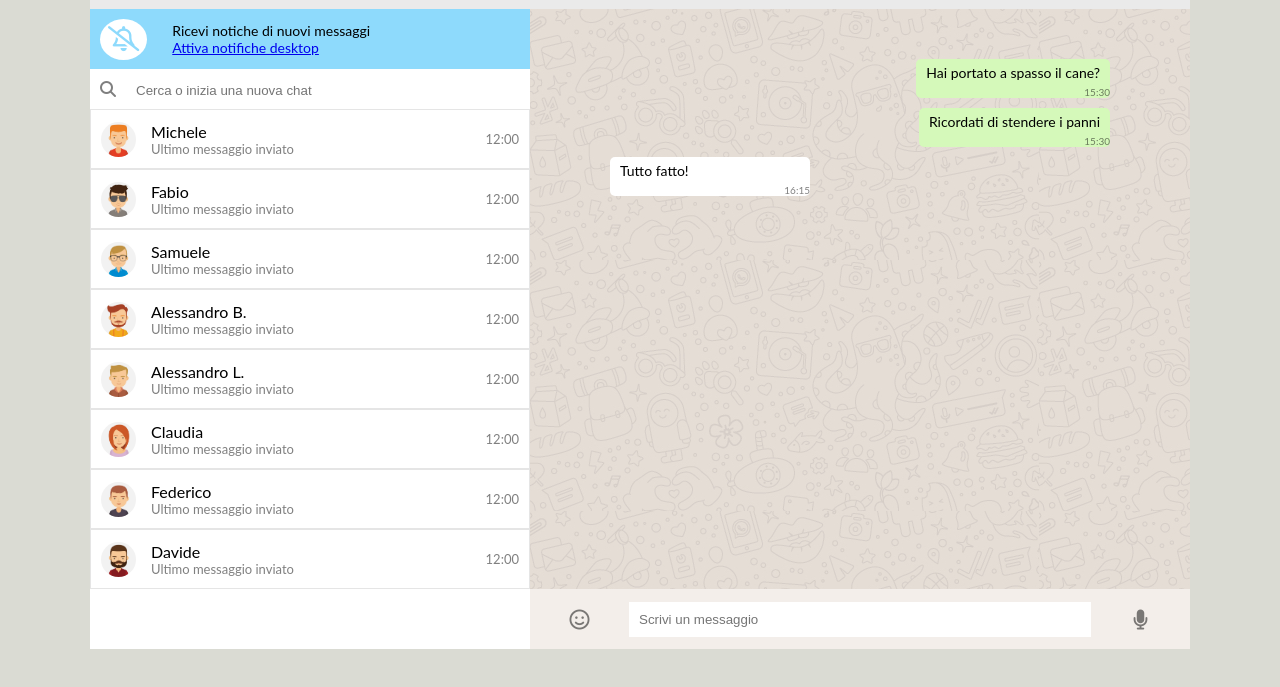
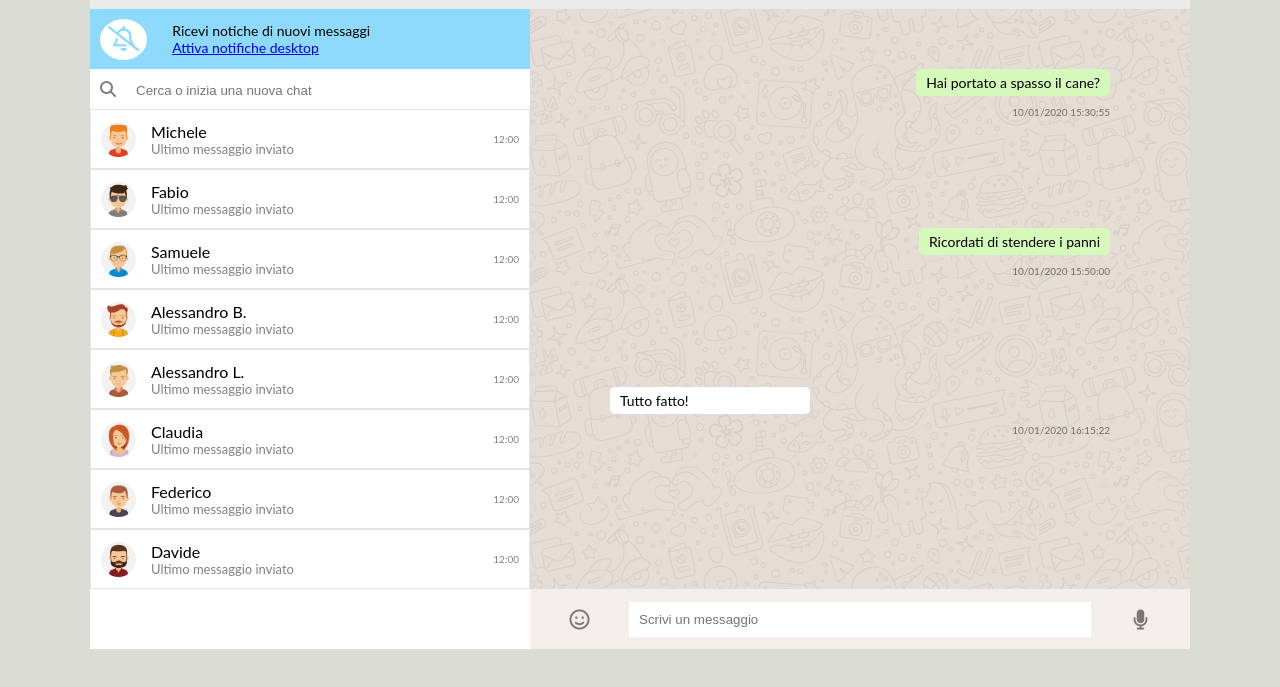
Before and after one commit to DanieleChecchin/vue-boolzapp, a plain HTML site: page index.html in a window 1280 px wide. Shown: the part 81-768 px from the top of the page. Drawn offline with nearby package versions, Linux system fonts and the light colour scheme.

Commit message:
MILESTONE 2 COMPLETATA

```diff
--- a/index.html
+++ b/index.html
@@ -63,7 +63,7 @@
 
                         <!--Chat-->
                         <ul class="chat">
-                            <li v-for="(contact, index) in contacts" class="flex">
+                            <li v-for="(contact, index) in contacts" class="flex" @click="changeContact(index)">
                                 <div class="leftChat flex">
                                     <img :src="contact.avatar" alt="Immagine del profilo">
                                     <div class="details">
@@ -76,8 +76,6 @@
                                 </div>
                             </li>
                         </ul>
-
-
                     </main>
                 </div>
 
@@ -87,9 +85,9 @@
                     <!--Header dei messaggi-->
                     <header class="headerMessages flex">
                         <div class="leftBarMessages flex">
-                            <img src="img/avatar_1.png" alt="Michele">
+                            <img :src="contacts[activeIndex].avatar" alt="Michele">
                             <div class="details">
-                                <div class="hisname">Michele</div>
+                                <div class="hisname"> {{ contacts[activeIndex].name }} </div>
                                 <div class="access">Ultimo accesso oggi alle 12:00</div>
                             </div>
                         </div>
@@ -103,7 +101,19 @@
 
                     <!--Corpo principale dei messaggi-->
                     <div class="mainMessages">
-                        <div class="containerMessages flex">
+
+                        <div v-for="(message, index) in contacts[activeIndex].messages" class="containerMessages flex">
+                            <div :class="message.status"></div>
+                            <div class="text" :class="(message.status === 'sent') ? 'sent': 'received'"> {{
+                                message.message }} </div>
+                            <div class=" time"> {{ message.date }} </div>
+                        </div>
+
+
+
+
+
+                        <!--<div class="containerMessages flex">
                             <div class="sent">
                                 <div class="sentText">Hai portato a spasso il cane?</div>
                                 <div class="sentTime">15:30</div>
@@ -116,7 +126,7 @@
                                 <div class="receivedText">Tutto fatto!</div>
                                 <div class="receivedTime">16:15</div>
                             </div>
-                        </div>
+                        </div>-->
                     </div>
 
                     <!--Footer dei messaggi-->
--- a/script.js
+++ b/script.js
@@ -3,6 +3,7 @@ const { createApp } = Vue
 createApp({
     data() {
         return {
+            activeIndex: 0,
             contacts: [
                 {
                     name: 'Michele',
@@ -166,7 +167,12 @@ createApp({
                     ],
                 }
             ]
-
+        }
+    },
+    methods: {
+        changeContact(index) {
+            this.activeIndex = index;
         }
     }
+
 }).mount('#app')
--- a/style.css
+++ b/style.css
@@ -122,6 +122,7 @@ ul {
     align-items: center;
     padding: 10px;
     border: 1px solid rgba(0, 0, 0, 0.1);
+    cursor: pointer;
 }
 
 .details {
@@ -160,13 +161,11 @@ ul {
     align-self: flex-end;
 }
 
-.sentText,
-.receivedText {
+.text {
     padding: 5px 10px;
 }
 
-.sentTime,
-.receivedTime {
+.time {
     text-align: end;
     font-size: 10px;
     color: rgba(0, 0, 0, 0.5);
```
